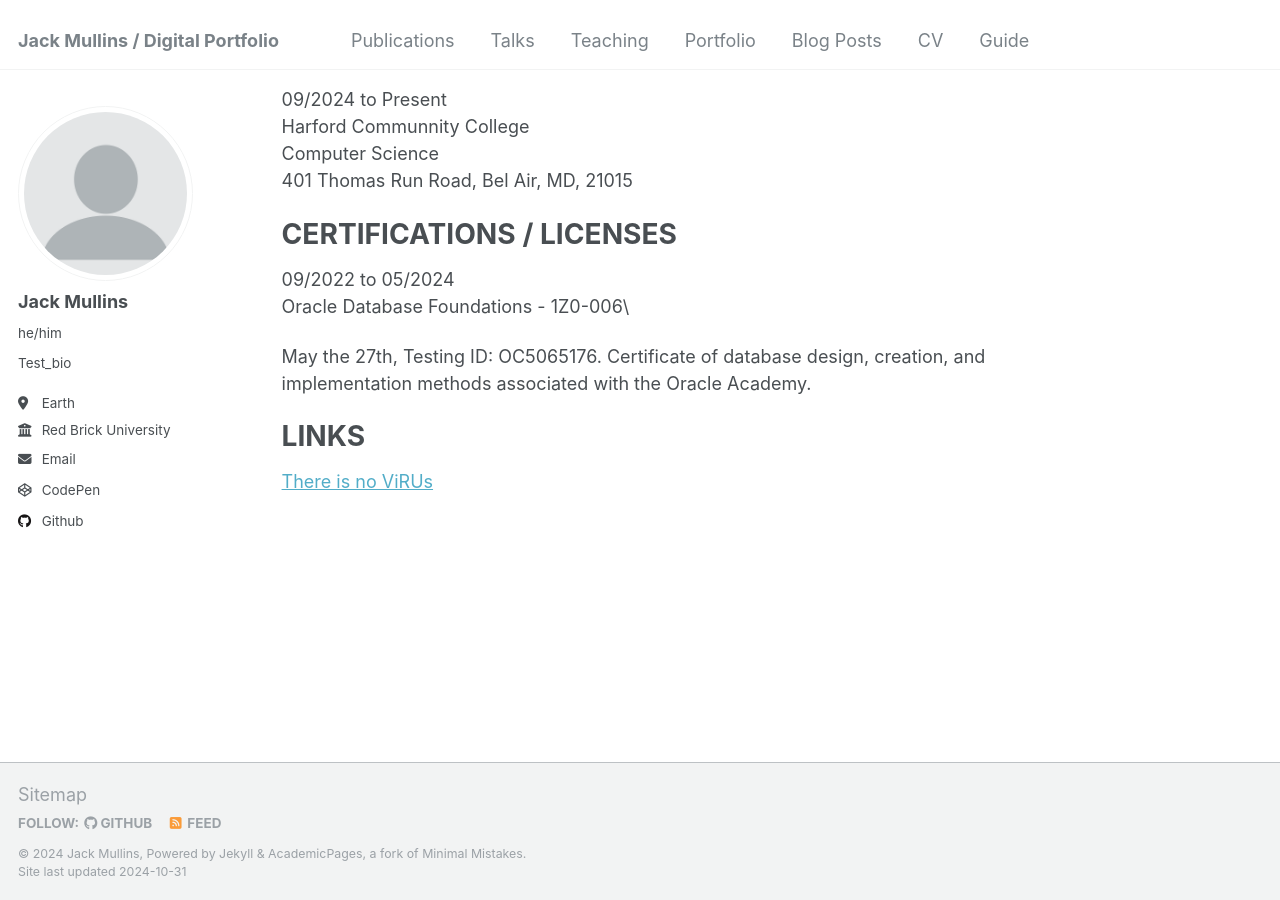
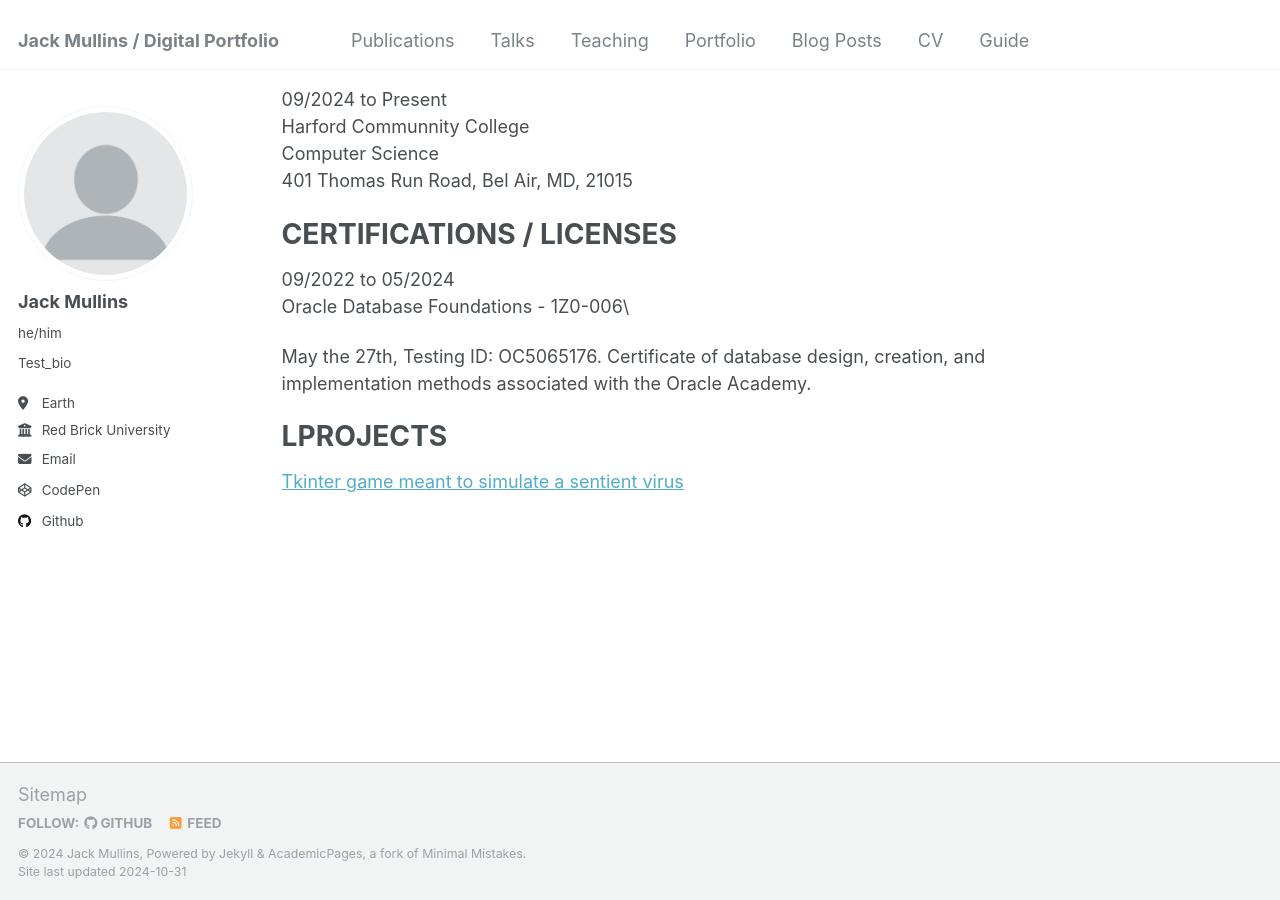
Before and after one commit to JaMullins/JaMullins.github.io, a Jekyll site: the page built from _pages/about.md, in a window 1280 px wide and 900 px high, scrolled down 981 px. Built offline with Jekyll 4.4.1, drawn with Linux system fonts in a browser that asks for light colours.

Commit message:
Update about.md

```diff
--- a/_pages/about.md
+++ b/_pages/about.md
@@ -43,5 +43,5 @@ Oracle Database Foundations - 1Z0-006\
 
 May the 27th, Testing ID: OC5065176.
 Certificate of database design, creation, and implementation methods associated with the Oracle Academy.
-# LINKS
-[There is no ViRUs](https://github.com/JaMullins/There-is-no-ViRUs.git)
+# LPROJECTS
+[Tkinter game meant to simulate a sentient virus](https://github.com/JaMullins/There-is-no-ViRUs.git)
```
